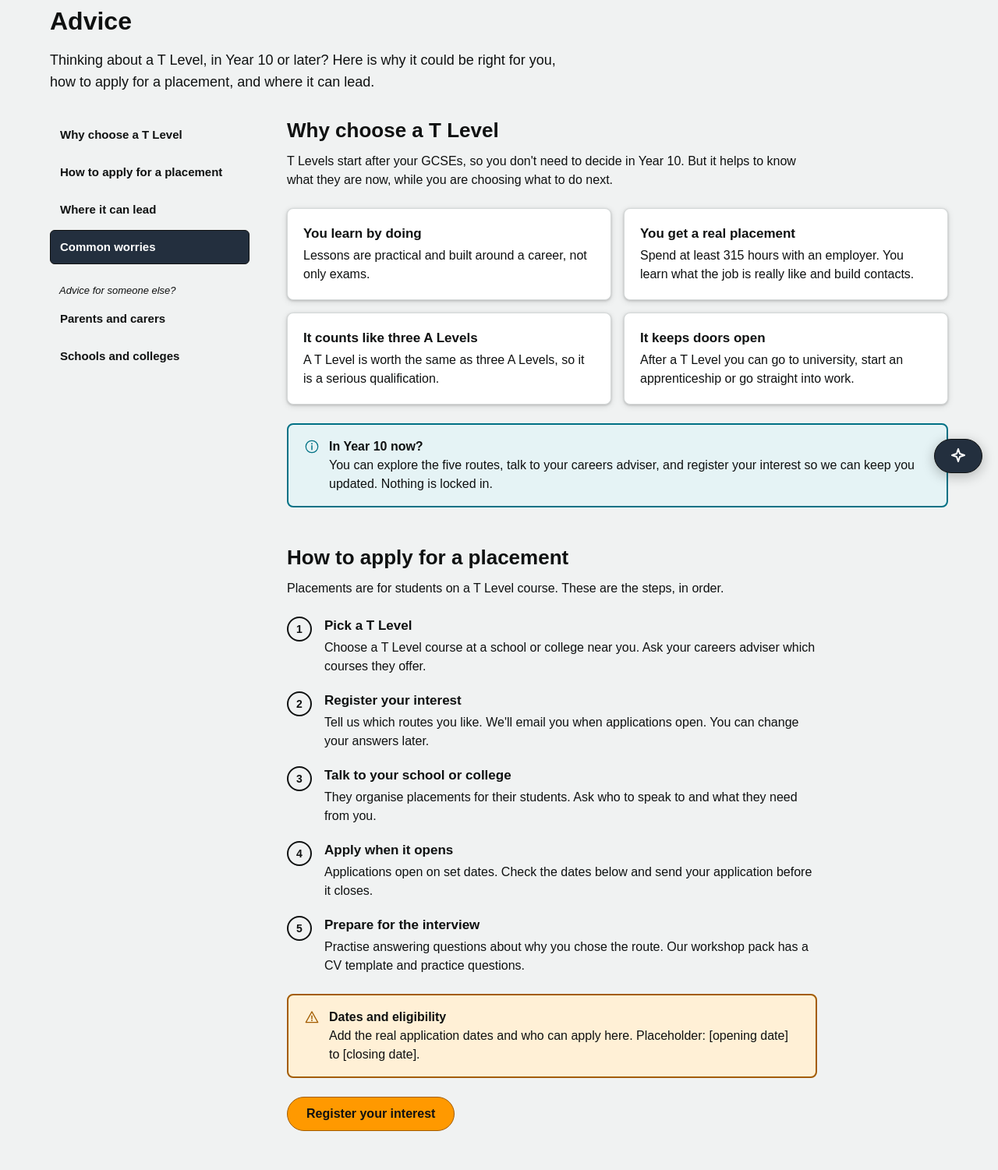
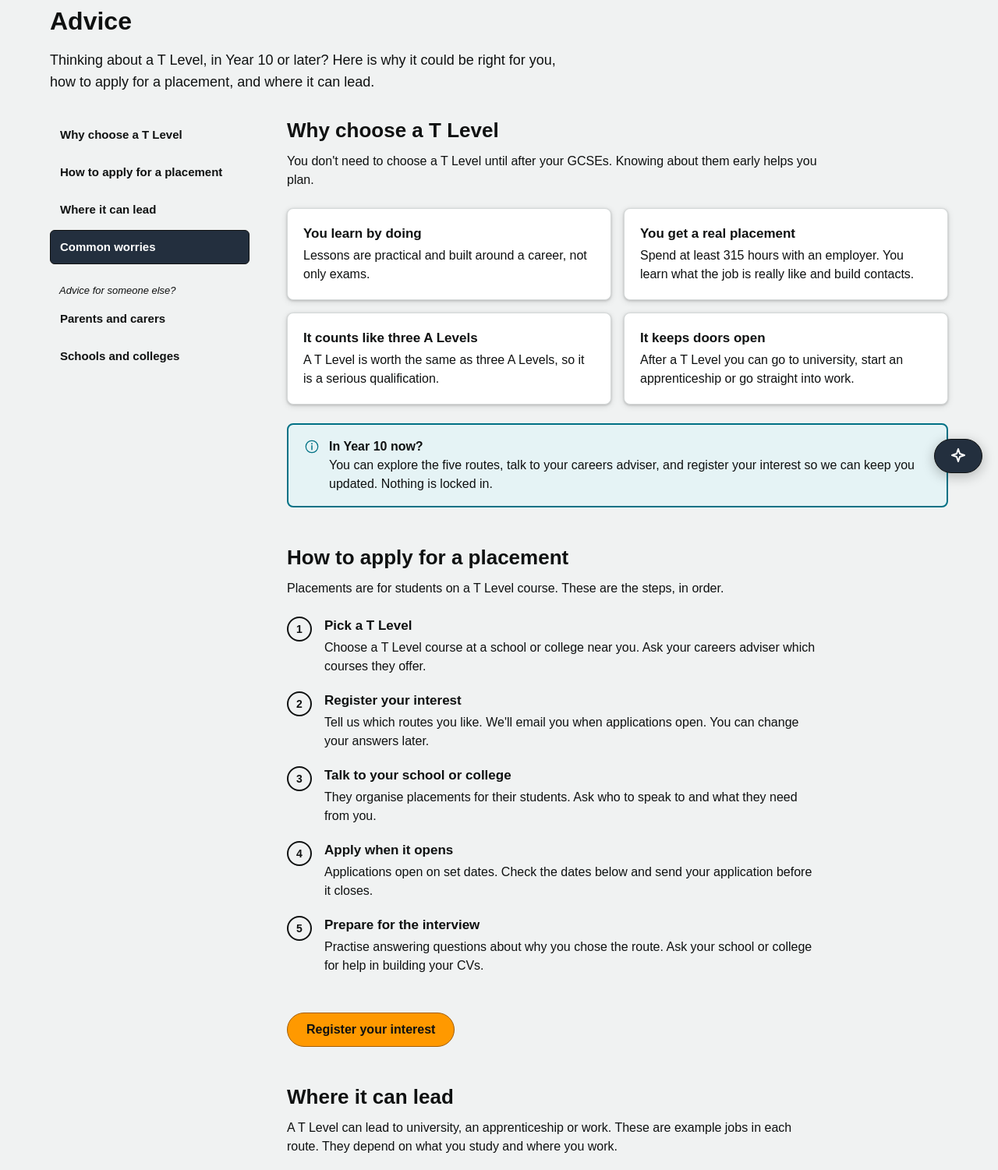
Before and after one commit to lucideds/bristol-gp, a Flask app: page /advice in a window 1280 px wide. Shown: the part 173-1674 px from the top of the page at 78% size. Run offline with Flask 3, Linux system fonts and the light colour scheme; some libraries are stand-ins or nearby versions.

Commit message:
changing some text on the advice page

```diff
--- a/frontend/Template/Sources/css/advice.css
+++ b/frontend/Template/Sources/css/advice.css
@@ -175,39 +175,6 @@
   font-size: 0.875rem;
 }
 
-/* ---------- Warning callout ---------- */
-.advice-warning {
-  display: flex;
-  gap: 12px;
-  max-width: 42.5rem;
-  padding: 16px 20px;
-  box-sizing: border-box;
-  background: var(--color-orange-tint);
-  color: var(--color-ink);
-  border: 2px solid var(--color-orange-border);
-  border-radius: 8px;
-}
-
-[data-theme="high-contrast"] .advice-warning {
-  border-color: #fff;
-}
-
-.advice-warning p {
-  margin: 0;
-}
-
-.advice-warning-title {
-  font-weight: 700;
-}
-
-.advice-warning-icon {
-  flex: none;
-  width: 1.25rem;
-  height: 1.25rem;
-  margin-top: 0.125rem;
-  color: var(--color-orange-border);
-}
-
 .advice-register {
   margin-top: 24px;
 }
--- a/frontend/Template/advice.html
+++ b/frontend/Template/advice.html
@@ -51,7 +51,7 @@
       <div class="advice-content">
         <section id="why-choose" class="advice-section" aria-labelledby="why-choose-title">
           <h2 class="advice-section-title" id="why-choose-title">Why choose a T Level</h2>
-          <p>T Levels start after your GCSEs, so you don't need to decide in Year 10. But it helps to know what they are now, while you are choosing what to do next.</p>
+          <p>You don't need to choose a T Level until after your GCSEs. Knowing about them early helps you plan.</p>
 
           <ul class="advice-benefits">
             <li class="advice-card">
@@ -108,22 +108,9 @@
             </li>
             <li>
               <h3>Prepare for the interview</h3>
-              <p>Practise answering questions about why you chose the route. Our workshop pack has a CV template and practice questions.</p>
+              <p>Practise answering questions about why you chose the route. Ask your school or college for help in building your CVs.</p>
             </li>
           </ol>
-
-          <!-- TODO: replace the placeholder with the real application dates and eligibility from the content owner -->
-          <div class="advice-warning">
-            <svg class="advice-warning-icon" viewBox="0 0 24 24" width="20" height="20" aria-hidden="true" focusable="false">
-              <path d="M12 3.5 2.75 20h18.5L12 3.5Z" fill="none" stroke="currentColor" stroke-width="1.5" stroke-linejoin="round"/>
-              <path d="M12 10v4.5" stroke="currentColor" stroke-width="1.75" stroke-linecap="round"/>
-              <circle cx="12" cy="17" r="1.1" fill="currentColor"/>
-            </svg>
-            <div>
-              <p class="advice-warning-title">Dates and eligibility</p>
-              <p>Add the real application dates and who can apply here. Placeholder: [opening date] to [closing date].</p>
-            </div>
-          </div>
 
           <a class="tlevel-btn advice-register" href="login.html#register">Register your interest</a>
         </section>
@@ -185,18 +172,17 @@
         <section id="common-worries" class="advice-section" aria-labelledby="common-worries-title">
           <h2 class="advice-section-title" id="common-worries-title">Common worries</h2>
           <div class="tlevel-faq">
-            <details open>
+            <details>
               <summary>What if I've never worked in a team like this?</summary>
               <p>That is normal. A placement is for learning. Ask questions and say when you are unsure.</p>
             </details>
-            <!-- TODO: the design shows these three closed, so their answers are drafts. Confirm wording with the content owner -->
             <details>
               <summary>What if I need adjustments?</summary>
               <p>Tell your school or college and your placement contact what you need before you start. They can plan support, such as changes to your hours, equipment or how tasks are explained.</p>
             </details>
             <details>
               <summary>What if I change my mind about the route?</summary>
-              <p>Talk to your careers adviser as early as you can. You can change the routes you have registered interest in at any time.</p>
+              <p>Talk to your careers adviser as early as you can. You can change the routes you have registered interest in at any time. Even after your chosen T level you can still do over careers that are not related to your course.</p>
             </details>
             <details>
               <summary>Can my parent or carer help me prepare?</summary>
```
